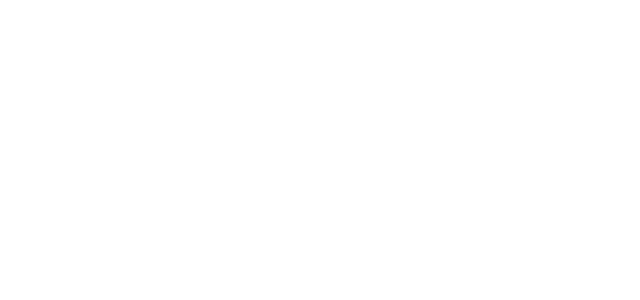
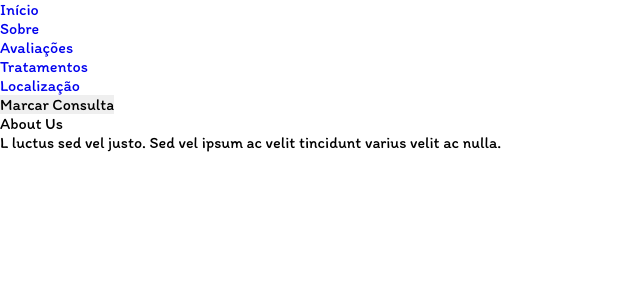
Before and after one commit to enioCarloss/site_Odonto, a React (Vite) app: page /about in a window 1280 px wide. Shown: the top 300 px of the page, without its empty margins (0-640 px from the left). Built offline with nearby package versions, Linux system fonts and the light colour scheme.

Commit message:
added routes and folders with page files

```diff
--- a/src/App.jsx
+++ b/src/App.jsx
@@ -1,4 +1,8 @@
 
+import { FooterPage } from './components/Footer'
+import { HeaderPage } from './components/Header'
+import { MainContainer } from './components/MainContainer'
+import { RoutesMain } from './routes'
 import './sass/index.scss'
 
 function App() {
@@ -6,8 +10,11 @@
 
   return (
     <div className='app'>
-
-
+      <HeaderPage />
+      <MainContainer>
+        <RoutesMain />
+      </MainContainer>
+      <FooterPage />
     </div>
   )
 }
--- a/src/components/Header/index.jsx
+++ b/src/components/Header/index.jsx
@@ -1,9 +1,11 @@
+import { NavHeader } from "../NavHeader"
+
 export const HeaderPage = () => {
 
-    return(
+    return (
         <header>
             <div>
-
+                <NavHeader />
             </div>
         </header>
     )
--- a/src/components/NavHeader/index.jsx
+++ b/src/components/NavHeader/index.jsx
@@ -1,10 +1,27 @@
+import { Link } from "react-router-dom"
+
 export const NavHeader = () => {
     return (
         <nav>
             <ul>
-                <li>Home</li>
-                <li>About</li>
-                <li>Contact</li>
+                <li>
+                    <Link to="/">Início</Link>
+                </li>
+                <li>
+                    <Link to="/about">Sobre</Link>
+                </li>
+                <li>
+                    <Link to="reviews">Avaliações</Link>
+                </li>
+                <li>
+                    <Link to="/treatments">Tratamentos</Link>
+                </li>
+                <li>
+                    <Link to="/location">Localização</Link>
+                </li>
+                <div>
+                    <button>Marcar Consulta</button>
+                </div>
             </ul>
         </nav>
     )
--- a/src/main.jsx
+++ b/src/main.jsx
@@ -1,9 +1,12 @@
 import { StrictMode } from 'react'
 import { createRoot } from 'react-dom/client'
 import App from './App.jsx'
+import { BrowserRouter } from 'react-router-dom'
 
 createRoot(document.getElementById('root')).render(
   <StrictMode>
-    <App />
+    <BrowserRouter>
+      <App />
+    </BrowserRouter>
   </StrictMode>,
 )
--- /dev/null
+++ b/src/pages/AboutPage/index.jsx
@@ -0,0 +1,9 @@
+export const AboutPage = () => {
+
+    return(
+        <section>
+            <h1>About Us</h1>
+            <p>L luctus sed vel justo. Sed vel ipsum ac velit tincidunt varius velit ac nulla.</p>
+        </section>
+    )
+}
--- /dev/null
+++ b/src/pages/HomePage/index.jsx
@@ -0,0 +1,9 @@
+export const HomePage = () => {
+
+    return(
+        <section>
+            <h1>Home Page</h1>
+            <p>Welcome to our website!</p>
+        </section>
+    )
+}
--- /dev/null
+++ b/src/pages/LocationPage/index.jsx
@@ -0,0 +1,9 @@
+export const LocationPage = () => {
+
+    return(
+        <section>
+            <h1>Localización</h1>
+            <p>Esta sección contiene información sobre la ubicación del centro odontológico.</p>
+        </section>
+    )
+}
--- /dev/null
+++ b/src/pages/ReviewsPage/index.jsx
@@ -0,0 +1,9 @@
+export const ReviewsPage = () => {
+
+    return(
+        <section>
+            <h2>Reviews Page</h2>
+
+        </section>
+    )
+}
--- /dev/null
+++ b/src/pages/TreatmentsPage/index.jsx
@@ -0,0 +1,9 @@
+export const TreatmentsPage = () => {
+ return(
+    <section>
+        <h1>Treatments</h1>
+        <p>We offer various dental treatments, including orthodontics, tooth extraction, and root canal treatment.</p>
+
+     </section>
+ )
+}
--- /dev/null
+++ b/src/routes/index.jsx
@@ -0,0 +1,18 @@
+import { Route, Routes } from "react-router-dom"
+import { HomePage } from "../pages/HomePage"
+import { AboutPage } from "../pages/AboutPage"
+import { ReviewsPage } from "../pages/ReviewsPage"
+import { TreatmentsPage } from "../pages/TreatmentsPage"
+import { LocationPage } from "../pages/LocationPage"
+
+export const RoutesMain = () => {
+    return (
+        <Routes>
+            <Route path="/" element={<HomePage />} />
+            <Route path="/about" element={<AboutPage />} />
+            <Route path="reviews" element={<ReviewsPage />} />
+            <Route path="/treatments" element={<TreatmentsPage />} />
+            <Route path="/location" element={<LocationPage />} />
+        </Routes>
+    )
+}
--- a/src/sass/reset.scss
+++ b/src/sass/reset.scss
@@ -6,9 +6,16 @@
 	font: inherit;
 	vertical-align: baseline;
     box-sizing: border-box;
+    list-style: none;
 }
 body{
     font-family: "Itim", cursive;
     font-weight: 400;
     font-style: normal
 }
+button{
+    cursor: pointer;
+}
+a{
+    text-decoration: none;
+}
```
